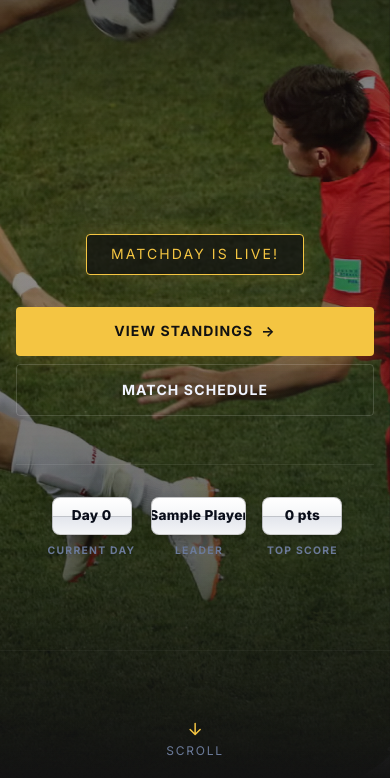
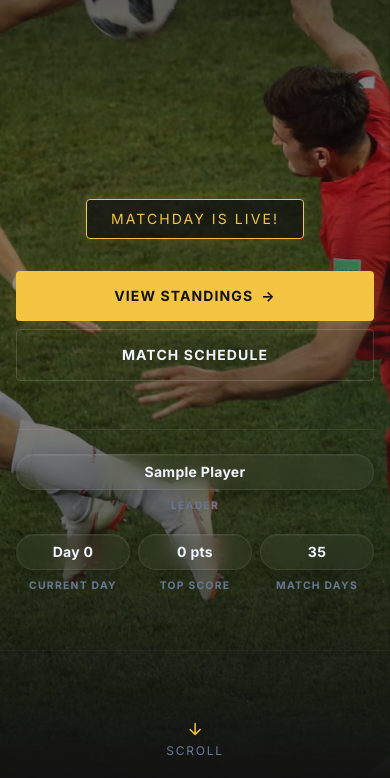
Before and after one commit to ragesh-c/Footbalism-Prediction, a website: page index.html in a window 390 px wide. Shown: the part 66-844 px from the top of the page. Drawn offline with Linux system fonts and the light colour scheme; no server answers.

Commit message:
style: update hero stat capsules to premium glass style and align mobile grid

```diff
--- a/assets/css/hero.css
+++ b/assets/css/hero.css
@@ -381,37 +381,30 @@
   display: inline-flex;
   align-items: center;
   justify-content: center;
-  background: linear-gradient(to bottom, #ffffff 0%, #f4f5f7 50%, #e2e5ec 51%, #f4f5f7 100%);
-  border: 1px solid rgba(0, 0, 0, 0.2);
-  border-radius: var(--r-md);
-  padding: 8px 18px;
+  background: rgba(255, 255, 255, 0.03);
+  border: 1px solid rgba(255, 255, 255, 0.08);
+  border-radius: var(--r-xl);
+  padding: 6px 20px;
   font-family: var(--f-body);
-  font-size: 1.15rem;
-  font-weight: 800;
-  color: #0a0e1a;
+  font-size: 0.95rem;
+  font-weight: 700;
+  color: var(--c-white);
   position: relative;
   overflow: hidden;
   box-shadow:
-    inset 0 1px 1px rgba(255, 255, 255, 0.9),
-    0 4px 12px rgba(0, 0, 0, 0.25);
-  min-width: 100px;
-  height: 44px;
+    0 4px 20px rgba(0, 0, 0, 0.2),
+    inset 0 1px 0 rgba(255, 255, 255, 0.05);
+  min-width: 90px;
+  height: 38px;
   line-height: 1;
   text-align: center;
   letter-spacing: 0.02em;
   white-space: nowrap;
   text-overflow: ellipsis;
-  max-width: 160px;
-}
-.hero__stat-value::after {
-  content: '';
-  position: absolute;
-  left: 0;
-  right: 0;
-  top: 50%;
-  height: 1px;
-  background: rgba(0, 0, 0, 0.15);
-  z-index: 2;
+  max-width: 240px;
+  backdrop-filter: blur(10px);
+  -webkit-backdrop-filter: blur(10px);
+  transition: all 0.3s ease;
 }
 .hero__stat-label {
   font-family: var(--f-body);
@@ -538,15 +531,33 @@
     min-height: 100dvh;
     padding: 100px 0 50px 0;
   }
-  .hero__meta { gap: var(--sp-md); justify-content: center; }
-  .hero__meta .hero__stat { min-width: 80px; }
-  .hero__meta .hero__stat:nth-child(n+4) { display: none; }
+  .hero__meta {
+    display: grid;
+    grid-template-columns: repeat(3, 1fr);
+    gap: var(--sp-md) var(--sp-sm);
+    padding-top: var(--sp-lg);
+    width: 100%;
+  }
+  .hero__meta .hero__stat {
+    min-width: 0 !important;
+  }
+  .hero__meta .hero__stat:nth-child(1) { grid-column: span 1; order: 2; } /* Current Day */
+  .hero__meta .hero__stat:nth-child(3) { grid-column: span 1; order: 3; } /* Top Score */
+  .hero__meta .hero__stat:nth-child(4) { grid-column: span 1; order: 4; } /* Match Days */
+
+  /* Leader stat spans 3 columns and is placed at the top */
+  .hero__meta .hero__stat:nth-child(2) {
+    grid-column: span 3;
+    order: 1;
+    margin-bottom: var(--sp-xs);
+  }
   .hero__stat-value {
-    font-size: 0.85rem;
-    padding: 6px 12px;
-    height: 38px;
-    min-width: 80px;
-    max-width: 95px;
+    font-size: 0.875rem;
+    padding: 6px 16px;
+    height: 36px;
+    min-width: 0 !important;
+    max-width: none !important;
+    width: 100%;
   }
   .stats-bar__inner { grid-template-columns: repeat(3, 1fr); gap: var(--sp-md); }
   .stats-bar__value { font-size: var(--text-xl); }
--- a/index.html
+++ b/index.html
@@ -25,12 +25,12 @@
   <link rel="preload" as="image" href="assets/img/17mbappe1.webp" fetchpriority="high">
 
   <!-- Styles -->
-  <link rel="stylesheet" href="assets/css/main.css?v=1.0.2">
-  <link rel="stylesheet" href="assets/css/hero.css?v=1.0.2">
-  <link rel="stylesheet" href="assets/css/leaderboard.css?v=1.0.2">
+  <link rel="stylesheet" href="assets/css/main.css?v=1.0.3">
+  <link rel="stylesheet" href="assets/css/hero.css?v=1.0.3">
+  <link rel="stylesheet" href="assets/css/leaderboard.css?v=1.0.3">
 
   <!-- Config (injected via deploy workflow / copy from config.example.js) -->
-  <script src="assets/js/config.js?v=1.0.2"></script>
+  <script src="assets/js/config.js?v=1.0.3"></script>
 </head>
 <body>
 
@@ -399,14 +399,14 @@
 
   <!-- Scripts -->
   <script src="https://cdn.jsdelivr.net/npm/lenis@1.3.11/dist/lenis.min.js"></script>
-  <script src="assets/js/matches.js?v=1.0.2"></script>
-  <script src="assets/js/fixtures.js?v=1.0.2"></script>
-  <script src="assets/js/sheets.js?v=1.0.2"></script>
-  <script src="assets/js/leaderboard.js?v=1.0.2"></script>
-  <script src="assets/js/parallax.js?v=1.0.2"></script>
-  <script src="assets/js/app.js?v=1.0.2"></script>
+  <script src="assets/js/matches.js?v=1.0.3"></script>
+  <script src="assets/js/fixtures.js?v=1.0.3"></script>
+  <script src="assets/js/sheets.js?v=1.0.3"></script>
+  <script src="assets/js/leaderboard.js?v=1.0.3"></script>
+  <script src="assets/js/parallax.js?v=1.0.3"></script>
+  <script src="assets/js/app.js?v=1.0.3"></script>
   <!-- Painted hero background (ES module; pulls Three.js from jsDelivr) -->
-  <script type="module" src="assets/js/fx-background.js?v=1.0.2"></script>
+  <script type="module" src="assets/js/fx-background.js?v=1.0.3"></script>
 
   <!-- Vercel Web Analytics & Speed Insights -->
   <script>
```
Also changed, not shown: admin.html (+4 -4 lines).
